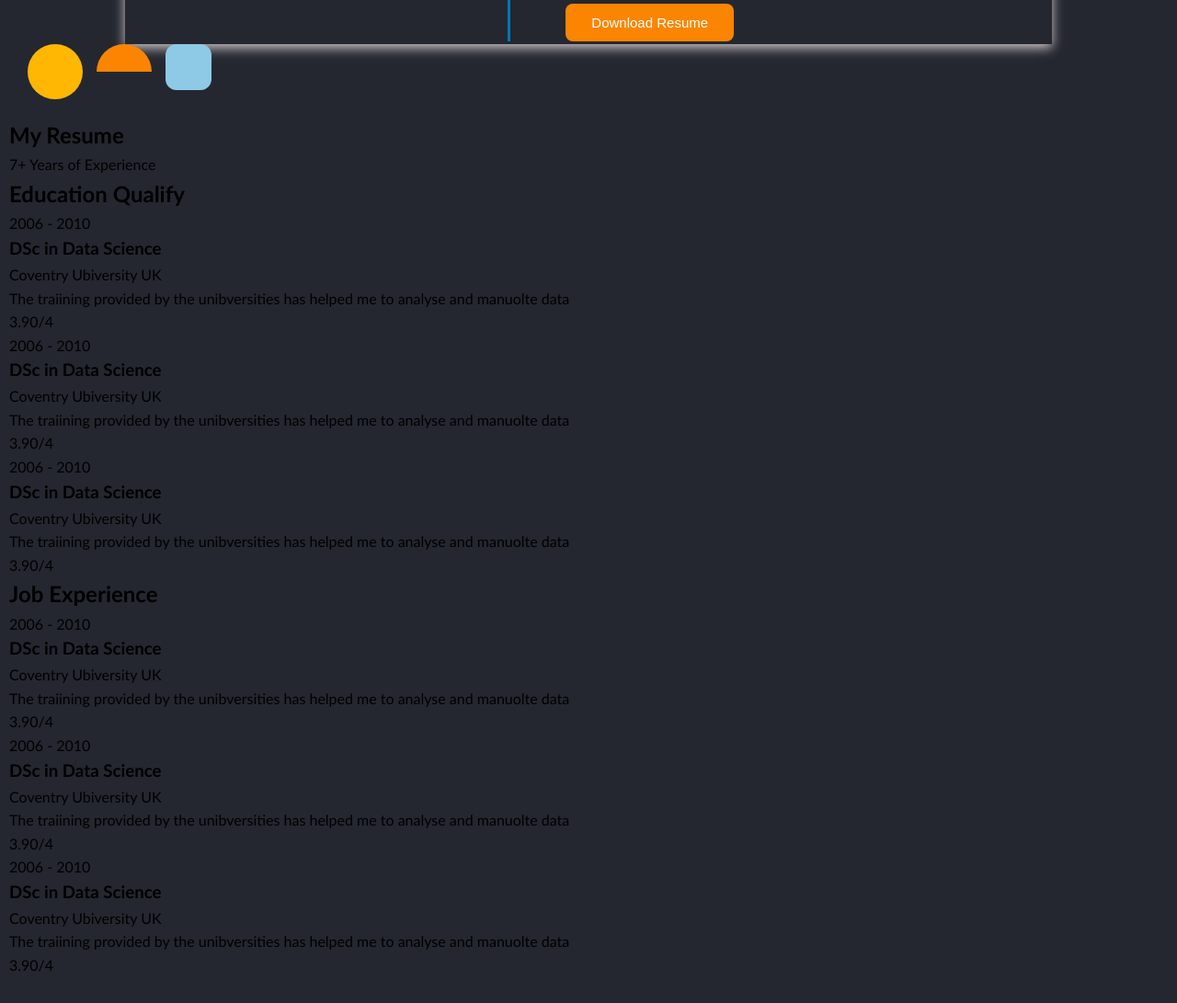
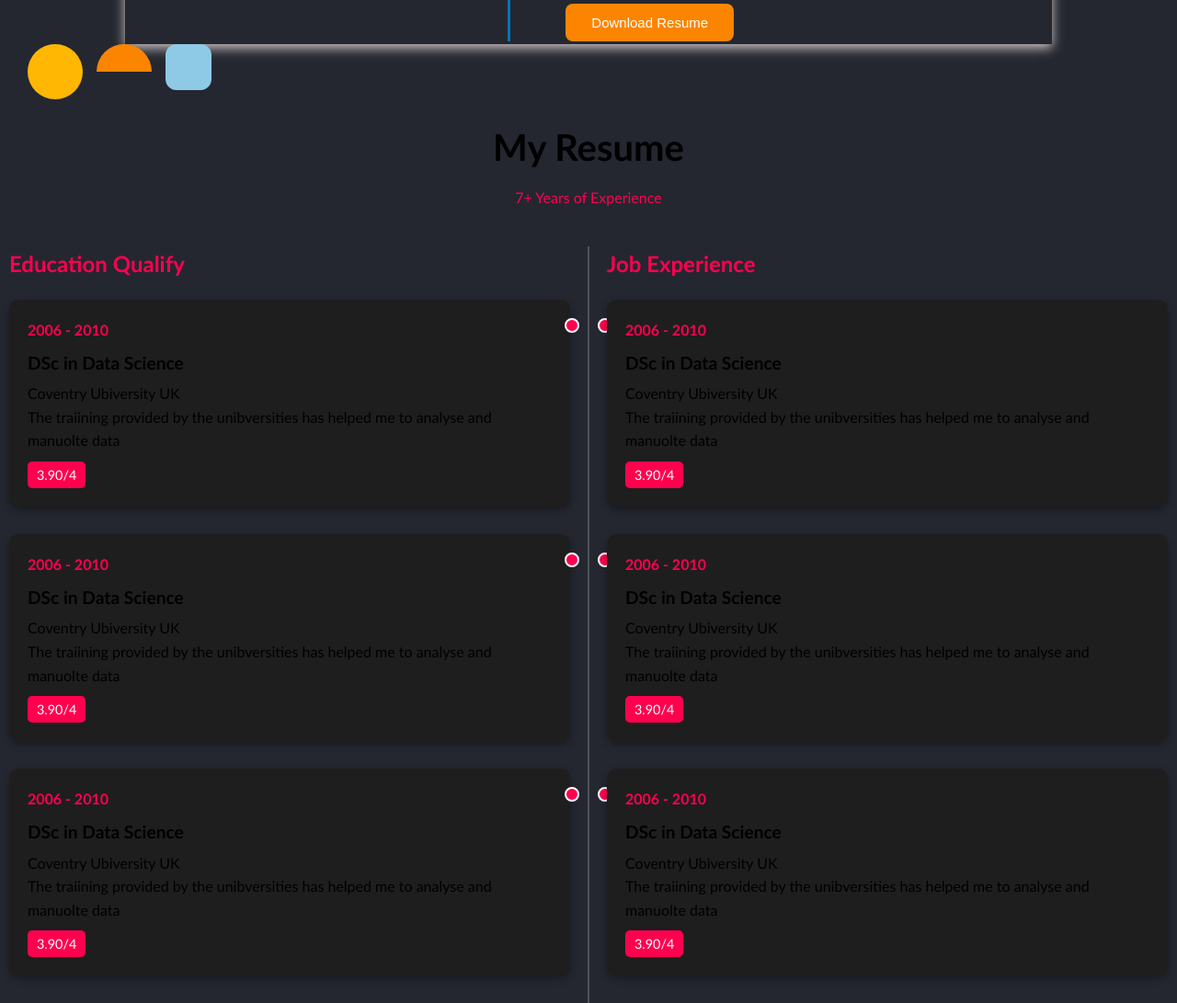
Before and after one commit to dinuraweli/Lehan-s-portfolio, a plain HTML site: page index.html in a window 1280 px wide. Shown: the part 2580-3671 px from the top of the page at 92% size. Drawn offline with Linux system fonts and the light colour scheme.

Commit message:
your message

```diff
--- a/index.html
+++ b/index.html
@@ -178,7 +178,7 @@
 
 <section class = "resume">
   <h1> My Resume </h1>
-  <p class = "substitle"> 7+ Years of Experience </p>
+  <p class = "subtitle"> 7+ Years of Experience </p>
 
   <div class = "resume-container">
 
--- a/style.css
+++ b/style.css
@@ -397,3 +397,127 @@ header.scrolled a{
     justify-content: space-around;
   }
 }
+
+/* resume section 2 */
+
+.resume h1{
+  text-align: center;
+  font-size: 2.5rem;
+  margin-bottom: 10px;
+}
+
+.resume .subtitle {
+  text-align: center;
+  color: #ff004f;
+  margin-bottom: 40px;
+}
+
+.resume-container {
+  display: flex;
+  gap: 40px;
+  position: relative;
+}
+
+/* vetical line in middle */
+
+.resume-container::before {
+  content: '';
+  position: absolute;
+  top: 0;
+  bottom: 0;
+  left: 50%;
+  width: 2px;
+  background: rgba(255, 255, 255, 0.2);
+  transform: translateX(-50%);
+}
+
+.resume-column {
+  flex: 1;
+}
+
+.resume-column h2 {
+  font-size: 1.5rem;
+  margin-bottom: 20px;
+  color: #ff004f;
+}
+
+.resume-item{
+  position: relative;
+  background: #1e1e1e;
+  padding: 20px;
+  margin-bottom: 30px;
+  border-radius: 10px;
+  box-shadow: 0 4px 8px rgba(0, 0, 0, 0.3);
+  transition: transform 0.2s;
+}
+
+.resume-item:hover {
+  transform: translateY(-5px);
+}
+
+/* Timeline dots */
+.resume-item::before {
+  content: '';
+  position: absolute;
+  top: 20px;
+  width: 12px;
+  height: 12px;
+  border-radius: 50%;
+  background: #ff004f;
+  border: 2px solid #fff;
+}
+
+/* Left column dots */
+.resume-column:first-child .resume-item::before {
+  right: -46px;
+}
+
+/* Right column dots */
+.resume-column:last-child .resume-item::before {
+  left: -46px;
+}
+
+/* Item content */
+.resume-item .year {
+  font-weight: bold;
+  color: #ff004f;
+  display: block;
+  margin-bottom: 8px;
+}
+
+.resume-item h3 {
+  font-size: 1.2rem;
+  margin-bottom: 5px;
+}
+
+.resume-item .institution {
+  font-style: italic;
+  margin-bottom: 10px;
+  color: #ccc;
+}
+
+.resume-item .badge {
+  display: inline-block;
+  background: #ff004f;
+  color: #fff;
+  padding: 3px 10px;
+  border-radius: 5px;
+  font-size: 0.9rem;
+  margin-top: 10px;
+}
+
+/* Responsive Layout */
+@media(max-width: 900px) {
+  .resume-container {
+    flex-direction: column;
+  }
+
+  .resume-container::before {
+    left: 20px;
+  }
+
+  .resume-column .resume-item::before {
+    left: -30px;
+    right: auto;
+  }
+}
```
